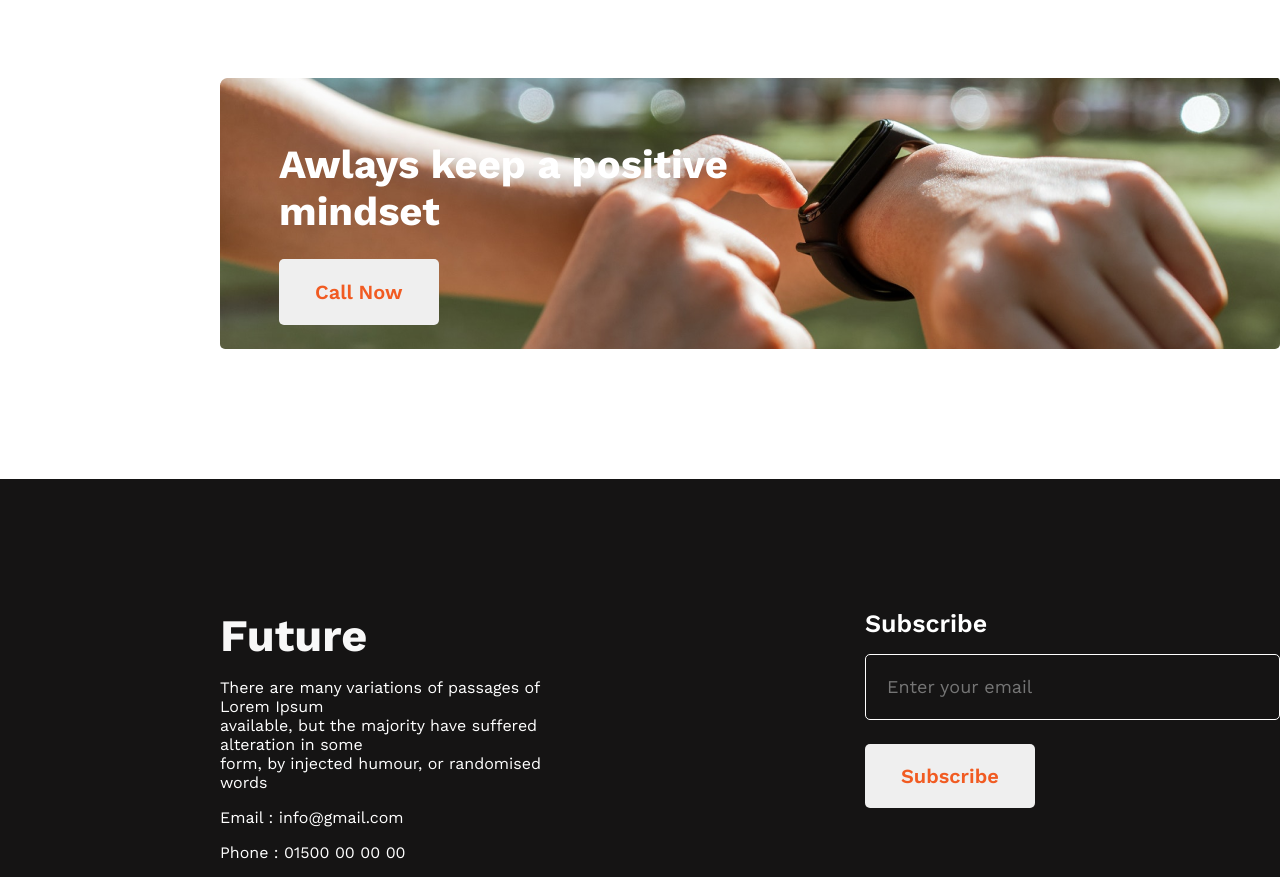
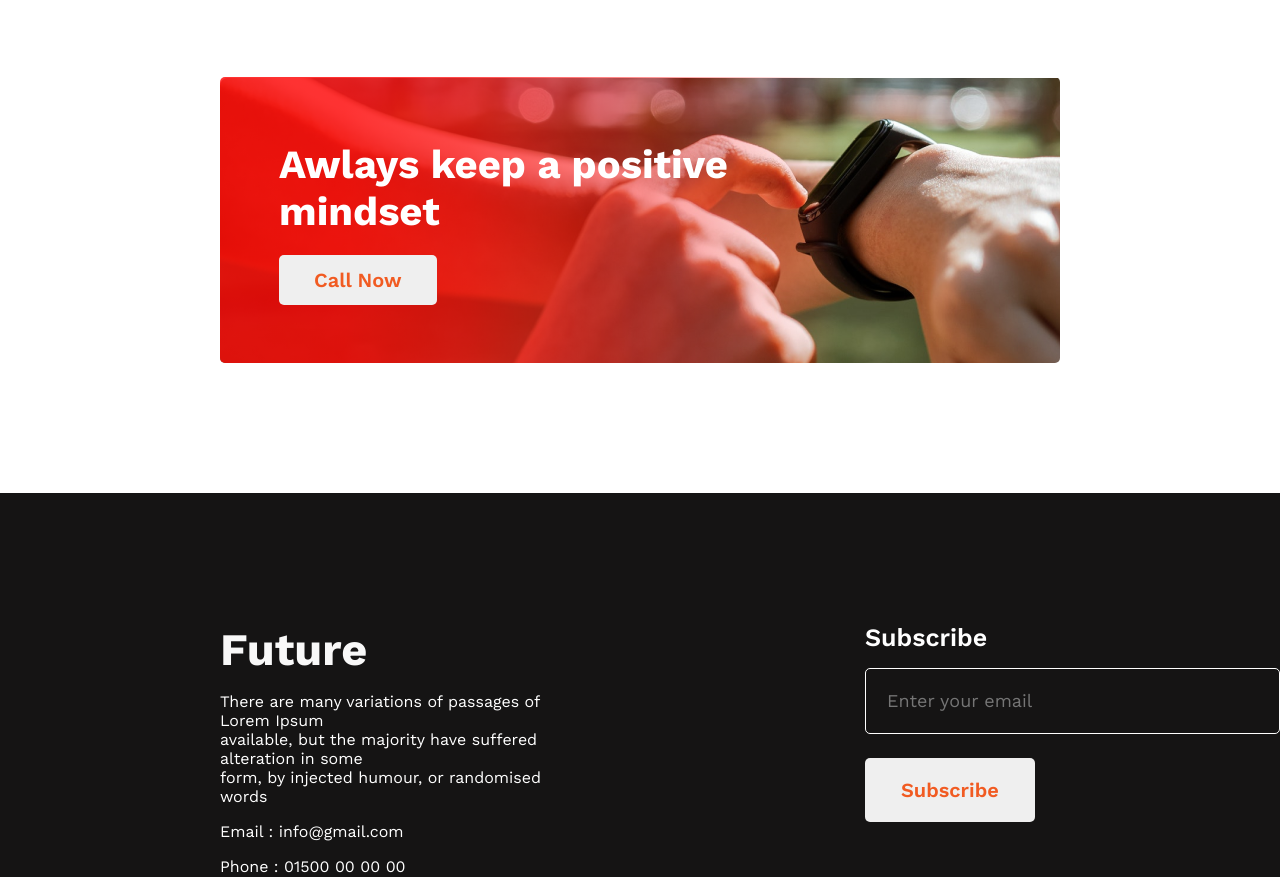
Before and after one commit to tuhin360/new-year-new-me, a plain HTML site: page index.html in a window 1280 px wide. Shown: the part 2114-2991 px from the top of the page. Drawn offline with nearby package versions, Linux system fonts and the light colour scheme.

Commit message:
gradient added on mindset section

```diff
--- a/css/style.css
+++ b/css/style.css
@@ -126,23 +126,34 @@
   background-image: url("../images/watch.png");
 
   margin-left: 220px;
+  margin-right: 220px;
   background-repeat: no-repeat;
   border-radius: 5px;
 }
 
 .mindset h2 {
   padding-left: 59px;
+  color: #ffffff;
   padding-top: 64px;
-  color: #ffffff;
+  padding-bottom: 58px;
+  margin-right: 220px;
   font-weight: 700;
   font-size: 40px;
+  background-image: linear-gradient(to right,
+  rgb(255, 0, 0,.8) 20%,
+  rgba(255, 0, 0, 0.7) 40%,
+  rgba(255, 0, 0, .4) 70%,
+  rgb(255, 0, 0,0) 100%
+  );
+
+  border-radius: 5px;
 }
 
 .call-mindset-btn {
-  margin-left: 59px;
-  margin-top: 24px;
-  margin-bottom: 24px;
-  padding: 21px 36px;
+
+  margin-top: 20px;
+
+  padding: 13px 35px;
   border-radius: 5px;
   border: 0;
   font-weight: 600;
@@ -216,3 +227,4 @@
   font-size: 20px;
   color: #f15b22;
 }
+/* footer-style-end */
--- a/index.html
+++ b/index.html
@@ -107,8 +107,9 @@
 
       <!-- mindset section starts -->
       <section class="mindset">
-        <h2>Awlays keep a positive <br> mindset</h2>
-        <button class="call-mindset-btn">Call Now</button>
+        <h2>Awlays keep a positive <br> mindset <br>
+        <span> <button class="call-mindset-btn">Call Now</button></span></h2>
+
       </section>
       <!-- mindset section end -->
 
```
